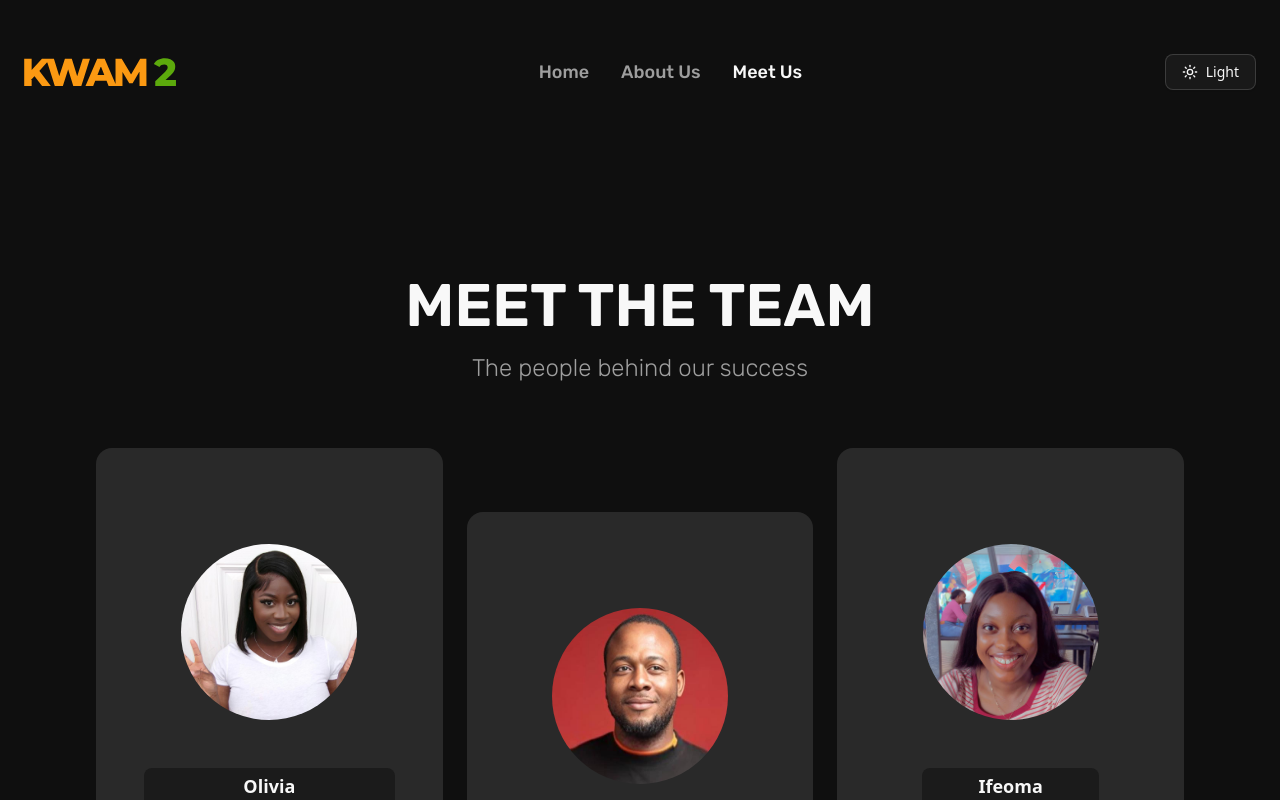
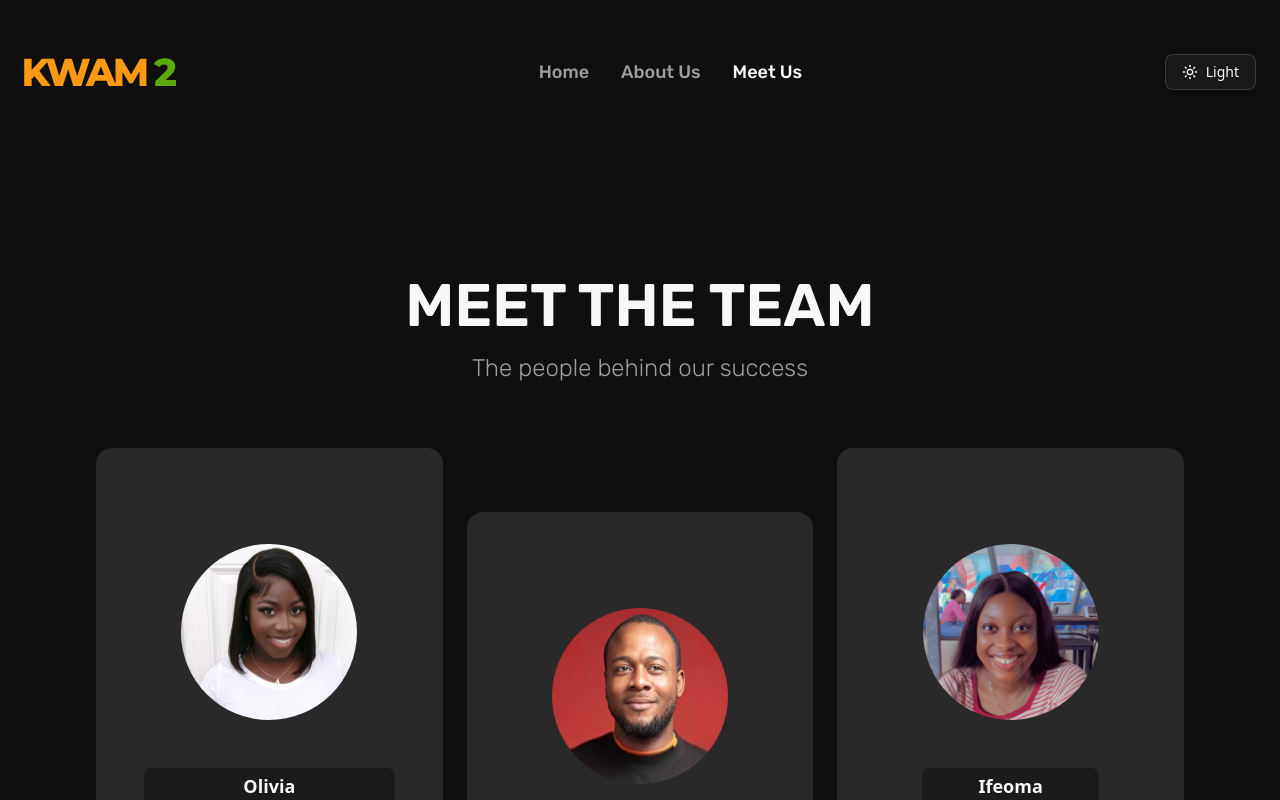
Before and after one commit to sebchi-crtl/kwam2, a Next.js app: page /meet in a window 1280 px wide. Shown: the top 800 px of the page. Built offline with nearby package versions, Linux system fonts and the light colour scheme.

Commit message:
Update Team component to adjust image positioning and height for improved layout consistency. Replace existing SVG assets with new designs for better visual representation in the application.

```diff
--- a/app/_components/meet/Team.tsx
+++ b/app/_components/meet/Team.tsx
@@ -7,8 +7,8 @@ export default function Team() {
           name: "Olivia",
           title: "Chief of Governance & Compliance",
           image: "/image/meet/oli.jpg",
-          postion: "mt-3",
-          height: "scale-140 "
+          postion: "mt-12",
+          height: "scale-170 "
         },
         {
           name: "Sebastine",
```
Also changed, not shown: public/image/narrow.svg, 1 other file (tests, documents, lock files or other folders).
